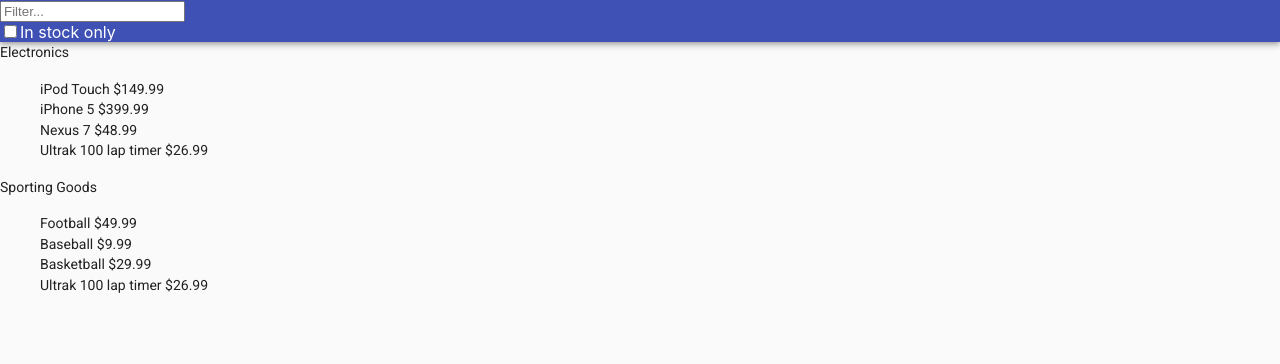
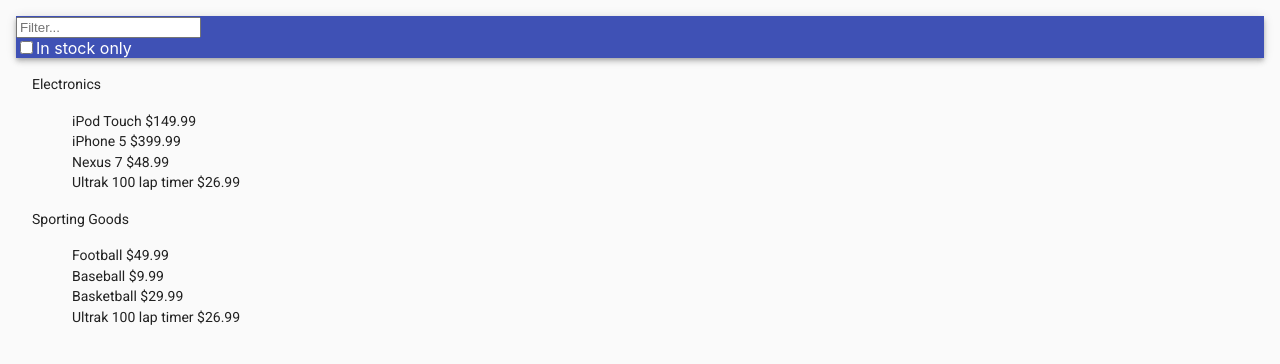
Before and after one commit to criesbeck/thinking-with-hooks, a React (Create React App) app: page / in a window 1280 px wide. Shown: the top 364 px of the page. Built offline with nearby package versions, Linux system fonts and the light colour scheme.

Commit message:
added some margins

```diff
--- a/package.json
+++ b/package.json
@@ -24,7 +24,5 @@
     "not ie <= 11",
     "not op_mini all"
   ],
-  "devDependencies": {
-    "react-testing-library": "^6.0.1"
-  }
+  "devDependencies": {}
 }
--- a/src/App.css
+++ b/src/App.css
@@ -1,3 +1,7 @@
 ul.product-list {
   list-style: none;
 }
+
+.content {
+  margin: 1em;
+}
--- a/src/App.js
+++ b/src/App.js
@@ -101,14 +101,18 @@
   if (error) return <span>ERROR: {error.message}</span>;
   if (!groups) return null
   return (
+    <div class="content">
       <Grid container direction="column">
         <CssBaseline />
         <ControlBar inStockOnly={inStockOnly} setInStockOnly={setInStockOnly}
           filterText={filterText} setFilterText={setFilterText} />
+        <div class="content">
           <Suspense fallback={<span>Loading...</span>}>
             <ProductGroupList groups={groups} filterFn={filterFn} />
           </Suspense>
+        </div>
       </Grid>
+    </div>
   );
 }
 
```
Also changed, not shown: 2 other files (tests, documents, lock files or other folders). Lines whose indentation alone changed are shown as unchanged.
